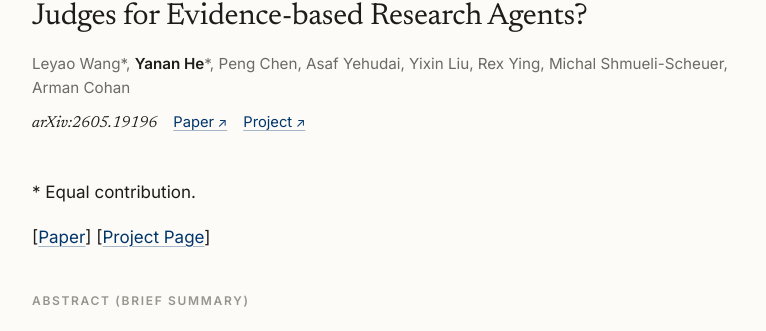
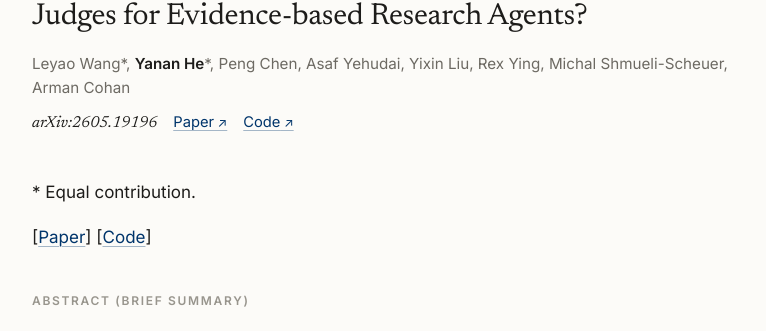
Before and after one commit to Echoo113/Echoo113.github.io, a Jekyll site: the page built from _publications/2026-05-01-reflect.md, in a window 1280 px wide. Shown: the part 237-568 px from the top of the page, without its empty margins (256-1022 px from the left). Built offline with Jekyll 4.4.1, drawn with Linux system fonts in a browser that asks for light colours.

Commit message:
REFLECT: add code link, remove project page
Co-Authored-By: Claude Fable 5.2 <noreply@anthropic.com>

```diff
--- a/_publications/2026-05-01-reflect.md
+++ b/_publications/2026-05-01-reflect.md
@@ -6,7 +6,7 @@ permalink: /publication/2026-reflect
 date: 2026-06-15
 venue: "arXiv:2605.19196"
 paperurl: "https://arxiv.org/abs/2605.19196"
-projecturl: "https://lwang-laura.github.io/reflect/"
+codeurl: "https://anonymous.4open.science/r/emnlp-2026-reflect-codebase-88CE"
 excerpt: "REFLECT introduces a meta-evaluation benchmark for LLM judges in agentic settings, revealing that even the best judges achieve below 55% accuracy on fine-grained failure detection."
 authors: "Leyao Wang*, Yanan He*, Peng Chen, Asaf Yehudai, Yixin Liu, Rex Ying, Michal Shmueli-Scheuer, Arman Cohan"
 tags: ["LLM"]
@@ -16,7 +16,7 @@ equal_contribution: true
 
 \* Equal contribution.
 
-\[[Paper](https://arxiv.org/abs/2605.19196)\] \[[Project Page](https://lwang-laura.github.io/reflect/)\]
+\[[Paper](https://arxiv.org/abs/2605.19196)\] \[[Code](https://anonymous.4open.science/r/emnlp-2026-reflect-codebase-88CE)\]
 
 ### Abstract (Brief Summary)
 
```
